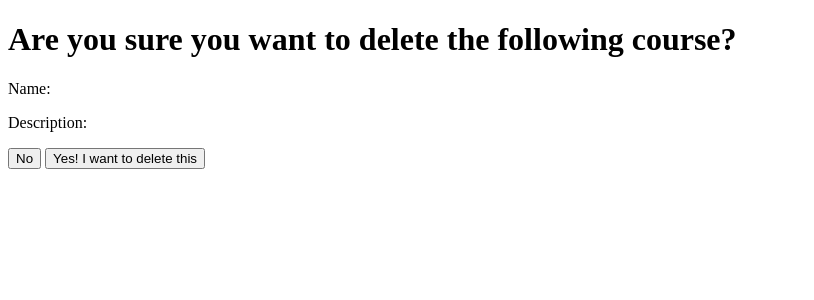
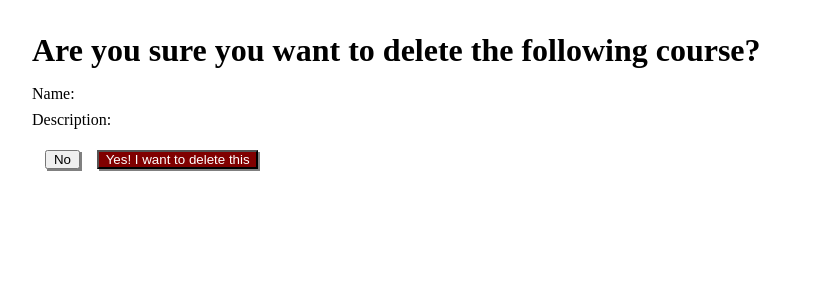
Before and after one commit to JennyWauer/courses, a Django app: template courses_app/templates/destroy.html in a window 1280 px wide. Shown: the top 300 px of the page, without its empty margins (0-814 px from the left). Run offline with Django 3.2, Linux system fonts and the light colour scheme; the template is opened without the code that fills it, so the values that code supplies are empty.

Commit message:
style destroy page

```diff
--- a/courses_app/static/destroy.css
+++ b/courses_app/static/destroy.css
@@ -0,0 +1,26 @@
+* {
+    margin: 0;
+    padding: 0;
+}
+
+body {
+    margin: 2em;
+    width: 100%;
+}
+
+h1, p {
+    margin-bottom: 0.5em;
+}
+
+button {
+    box-shadow: 0.15em 0.15em grey;
+    margin-top: 1em;
+    margin-left: 1em;
+    padding: 0 0.5em;
+
+}
+
+.yes {
+    background-color: maroon;
+    color: white;
+}
--- a/courses_app/templates/destroy.html
+++ b/courses_app/templates/destroy.html
@@ -12,6 +12,6 @@
     <p>Name: </p>
     <p>Description:</p>
     <button>No</button>
-    <button>Yes! I want to delete this</button>
+    <button class="yes">Yes! I want to delete this</button>
 </body>
 </html>
```
